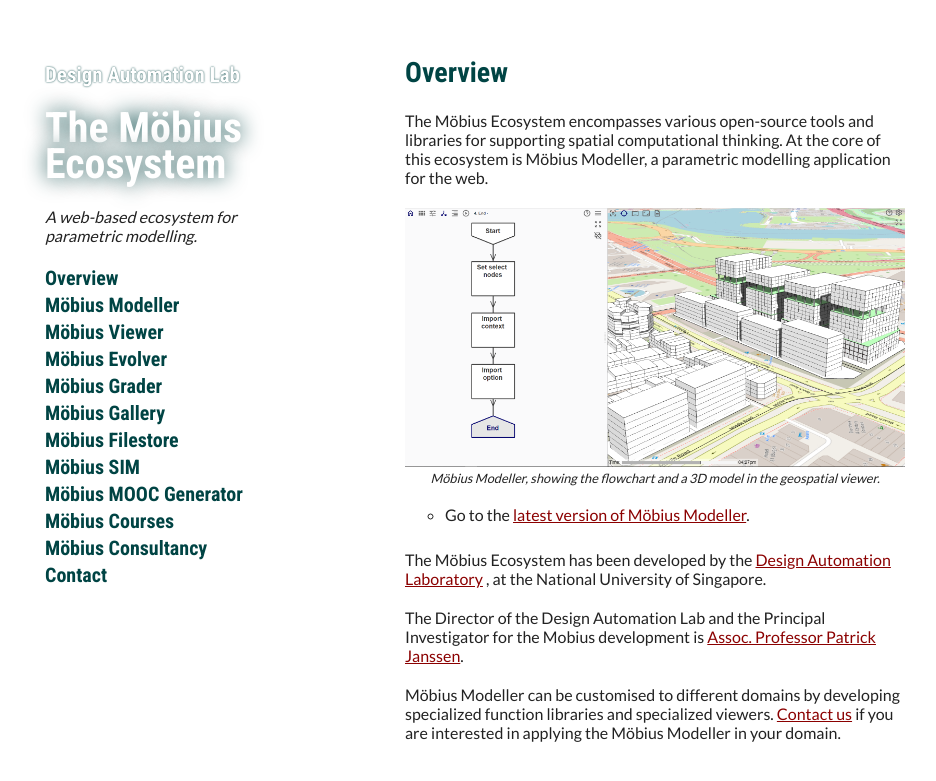
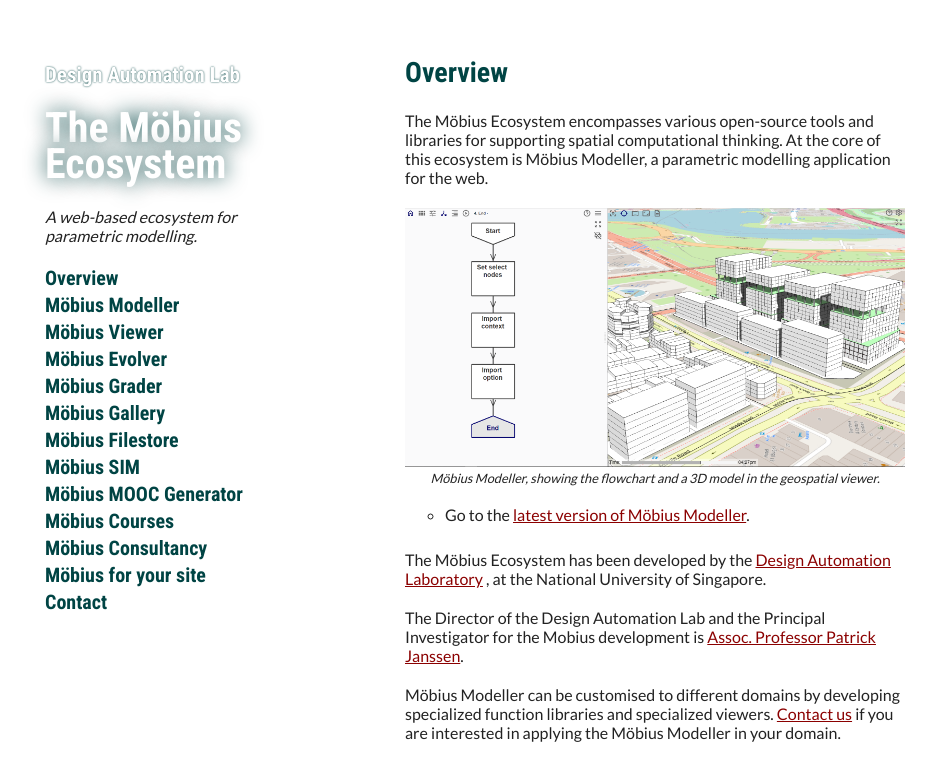
Before and after one commit to design-automation/mobius-website, a Jekyll site: the page built from index.md, in a window 1280 px wide. Shown: the top 781 px of the page, without its empty margins (165-1101 px from the left). Built offline with Jekyll 4.4.1, drawn with Linux system fonts in a browser that asks for light colours; our own code applies the rules of GitHub Pages for plain Markdown files; a script that is not in the unit is left out.

Commit message:
Update default.html

```diff
--- a/_layouts/default.html
+++ b/_layouts/default.html
@@ -36,6 +36,7 @@
           <h1 class="nav"><a href="/pages/mobius_mooc_generator.html">Möbius MOOC Generator</a></h1>
           <h1 class="nav"><a href="/pages/mobius_courses.html">Möbius Courses</a></h1>
           <h1 class="nav"><a href="/pages/mobius_consultancy.html">Möbius Consultancy</a></h1>
+          <h1 class="nav"><a href="/pages/mobius_consultancy.html">Möbius for your site</a></h1>
           <h1 class="nav"><a href="/pages/contact.html">Contact</a></h1>
         </div>
 
```
